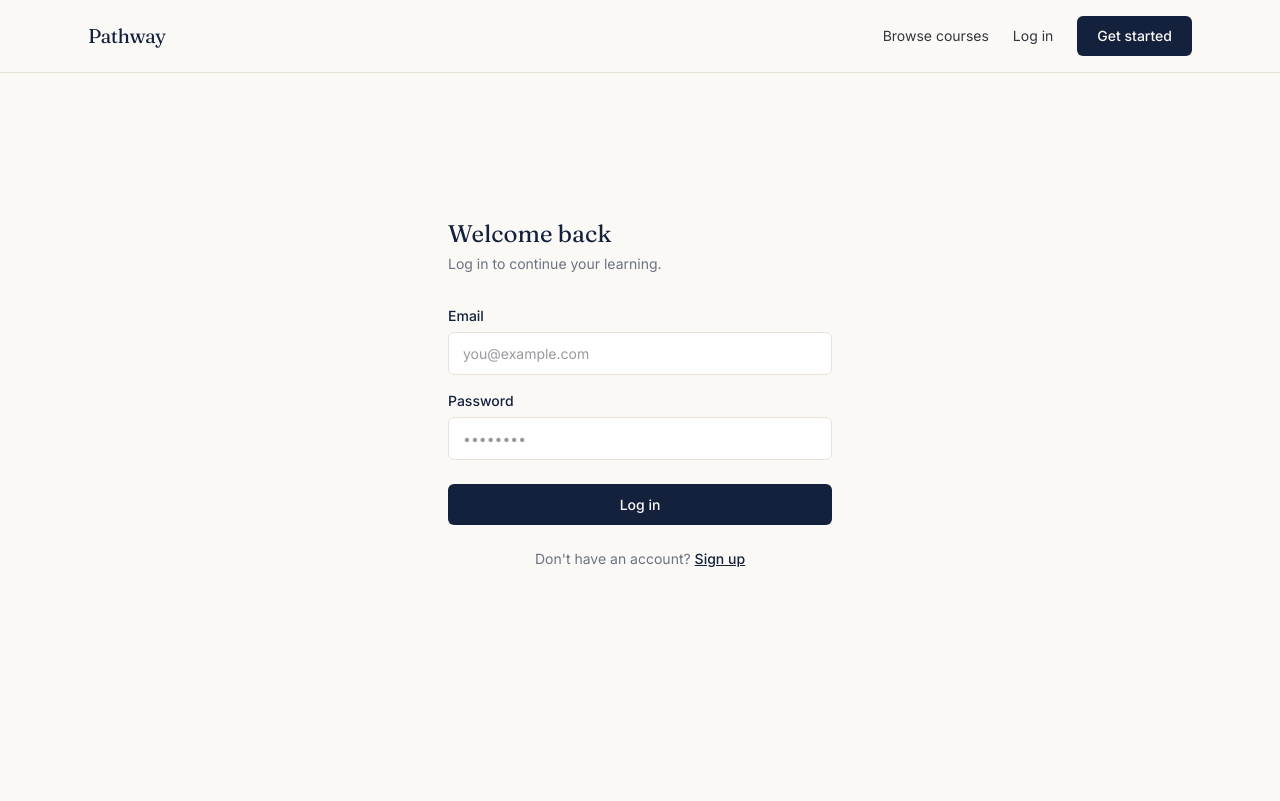
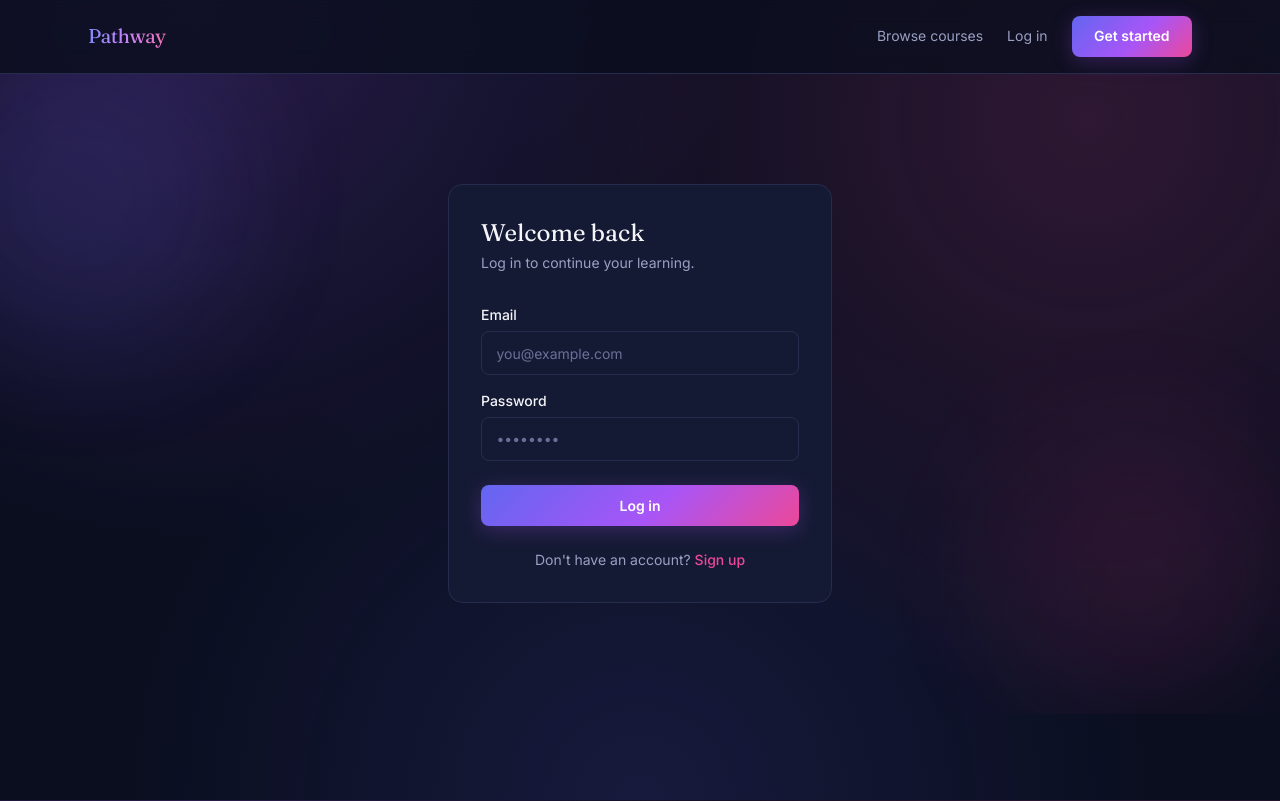
Before and after one commit to ayeshatahsin11/LMS_finalexamproject, a Next.js app in the folder frontend/: page /login in a window 1280 px wide. Built offline with nearby package versions, Linux system fonts and the light colour scheme; no server answers.

Commit message:
changing visuals

```diff
--- a/frontend/src/app/globals.css
+++ b/frontend/src/app/globals.css
@@ -1,109 +1,185 @@
 @import "tailwindcss";
 
 @theme {
-  --color-ink: #14213D;
-  --color-paper: #FBF9F6;
-  --color-amber: #F2A93B;
-  --color-amber-dark: #D18F1F;
-  --color-sage: #4C7A5C;
-  --color-sage-light: #EAF2EC;
-  --color-slate: #33363D;
-  --color-slate-light: #6B7280;
-  --color-line: #E7E1D8;
-  --color-coral: #D96C4F;
+  /* Dark navy base */
+  --color-bg: #0A0E1F;
+  --color-bg-soft: #10142A;
+  --color-surface: #151A34;
+  --color-surface-hover: #1B2140;
+  --color-border: #262C4D;
+
+  /* Brand gradient trio */
+  --color-indigo: #6366F1;
+  --color-purple: #A855F7;
+  --color-pink: #EC4899;
+
+  --color-text: #F5F5F9;
+  --color-text-muted: #9AA0C3;
+  --color-text-faint: #6B7098;
+
+  --color-success: #34D399;
+  --color-danger: #F87171;
 
   --font-serif: "Fraunces", ui-serif, Georgia, serif;
   --font-sans: "Inter", ui-sans-serif, system-ui, sans-serif;
 }
 
+html {
+  background-color: var(--color-bg);
+}
+
 body {
-  background-color: var(--color-paper);
-  color: var(--color-slate);
+  background-color: var(--color-bg);
+  color: var(--color-text);
   font-family: var(--font-sans);
+  min-height: 100vh;
+  background-image:
+    radial-gradient(circle at 15% 0%, rgba(168, 85, 247, 0.20), transparent 40%),
+    radial-gradient(circle at 85% 15%, rgba(236, 72, 153, 0.16), transparent 45%),
+    radial-gradient(circle at 50% 100%, rgba(99, 102, 241, 0.14), transparent 50%);
+  background-attachment: fixed;
 }
 
 h1, h2, h3, h4 {
   font-family: var(--font-serif);
-  color: var(--color-ink);
+  color: var(--color-text);
 }
 
+/* Gradient text for hero headings / accents */
+.gradient-text {
+  background-image: linear-gradient(90deg, #818CF8 0%, #C084FC 45%, #F472B6 100%);
+  background-clip: text;
+  -webkit-background-clip: text;
+  color: transparent;
+}
+
+/* Primary CTA - full gradient, white text, glow on hover */
 .btn-primary {
   display: inline-flex;
   align-items: center;
   justify-content: center;
-  border-radius: 0.375rem;
-  background-color: var(--color-ink);
-  color: var(--color-paper);
-  padding: 0.625rem 1.25rem;
+  border-radius: 0.5rem;
+  background-image: linear-gradient(135deg, #6366F1, #A855F7 55%, #EC4899);
+  color: #ffffff;
+  padding: 0.65rem 1.4rem;
   font-size: 0.875rem;
-  font-weight: 500;
-  transition: opacity 0.15s ease;
+  font-weight: 600;
+  box-shadow: 0 4px 20px rgba(168, 85, 247, 0.25);
+  transition: box-shadow 0.2s ease, transform 0.2s ease, opacity 0.2s ease;
 }
-.btn-primary:hover { opacity: 0.9; }
-.btn-primary:disabled { opacity: 0.5; cursor: not-allowed; }
+.btn-primary:hover {
+  box-shadow: 0 6px 28px rgba(236, 72, 153, 0.4);
+  transform: translateY(-1px);
+}
+.btn-primary:disabled { opacity: 0.5; cursor: not-allowed; transform: none; }
 
+/* Accent - solid pink, dark text for contrast */
 .btn-accent {
   display: inline-flex;
   align-items: center;
   justify-content: center;
-  border-radius: 0.375rem;
-  background-color: var(--color-amber);
-  color: var(--color-ink);
-  padding: 0.625rem 1.25rem;
+  border-radius: 0.5rem;
+  background-color: var(--color-pink);
+  color: #1a0a14;
+  padding: 0.65rem 1.4rem;
   font-size: 0.875rem;
   font-weight: 600;
-  transition: background-color 0.15s ease;
+  transition: filter 0.2s ease;
 }
-.btn-accent:hover { background-color: var(--color-amber-dark); }
+.btn-accent:hover { filter: brightness(1.1); }
 .btn-accent:disabled { opacity: 0.5; cursor: not-allowed; }
 
+/* Outline - subtle border, light text, fills on hover */
 .btn-outline {
   display: inline-flex;
   align-items: center;
   justify-content: center;
-  border-radius: 0.375rem;
-  border: 1px solid var(--color-line);
-  color: var(--color-ink);
-  padding: 0.5rem 1.1rem;
+  border-radius: 0.5rem;
+  border: 1px solid var(--color-border);
+  color: var(--color-text);
+  background-color: transparent;
+  padding: 0.55rem 1.2rem;
   font-size: 0.875rem;
   font-weight: 500;
-  transition: border-color 0.15s ease;
+  transition: border-color 0.2s ease, background-color 0.2s ease;
 }
-.btn-outline:hover { border-color: var(--color-ink); }
+.btn-outline:hover {
+  border-color: var(--color-purple);
+  background-color: rgba(168, 85, 247, 0.08);
+}
 
 .input-field {
   width: 100%;
-  border-radius: 0.375rem;
-  border: 1px solid var(--color-line);
-  background-color: white;
-  padding: 0.625rem 0.875rem;
+  border-radius: 0.5rem;
+  border: 1px solid var(--color-border);
+  background-color: var(--color-surface);
+  padding: 0.65rem 0.9rem;
   font-size: 0.875rem;
-  color: var(--color-slate);
+  color: var(--color-text);
   outline: none;
-  transition: border-color 0.15s ease, box-shadow 0.15s ease;
+  transition: border-color 0.2s ease, box-shadow 0.2s ease;
 }
+.input-field::placeholder { color: var(--color-text-faint); }
 .input-field:focus {
-  border-color: var(--color-ink);
-  box-shadow: 0 0 0 3px rgba(20, 33, 61, 0.1);
+  border-color: var(--color-purple);
+  box-shadow: 0 0 0 3px rgba(168, 85, 247, 0.18);
+}
+
+/* Browsers force a white/yellow background on autofilled inputs by
+   default (email/password managers). This trick uses a giant inset
+   box-shadow to paint over it with our dark surface color instead,
+   and forces the text color so it stays readable. Covers Chrome,
+   Edge, Safari, Brave (all Chromium/WebKit based). */
+.input-field:-webkit-autofill,
+.input-field:-webkit-autofill:hover,
+.input-field:-webkit-autofill:focus,
+.input-field:-webkit-autofill:active {
+  -webkit-box-shadow: 0 0 0 1000px var(--color-surface) inset !important;
+  box-shadow: 0 0 0 1000px var(--color-surface) inset !important;
+  -webkit-text-fill-color: var(--color-text) !important;
+  caret-color: var(--color-text);
+  /* delays the browser's own transition so it never flashes white first */
+  transition: background-color 9999s ease-in-out 0s;
 }
 
 .card {
-  border-radius: 0.75rem;
-  border: 1px solid var(--color-line);
-  background-color: white;
+  border-radius: 0.9rem;
+  border: 1px solid var(--color-border);
+  background-color: var(--color-surface);
+}
+
+.card-hover {
+  transition: border-color 0.2s ease, transform 0.2s ease, box-shadow 0.2s ease;
+}
+.card-hover:hover {
+  border-color: rgba(168, 85, 247, 0.5);
+  transform: translateY(-3px);
+  box-shadow: 0 10px 30px rgba(99, 102, 241, 0.15);
+}
+
+/* Thin gradient border wrapper, e.g. for featured cards */
+.gradient-border {
+  position: relative;
+  border-radius: 0.9rem;
+  padding: 1px;
+  background-image: linear-gradient(135deg, #6366F1, #A855F7, #EC4899);
+}
+.gradient-border > * {
+  border-radius: calc(0.9rem - 1px);
+  background-color: var(--color-surface);
 }
 
 @keyframes fadeInUp {
-  from { opacity: 0; transform: translateY(8px); }
+  from { opacity: 0; transform: translateY(10px); }
   to { opacity: 1; transform: translateY(0); }
 }
-.animate-fade-in-up {
-  animation: fadeInUp 0.4s ease both;
+.animate-fade-in-up { animation: fadeInUp 0.5s ease both; }
+
+@keyframes spin { to { transform: rotate(360deg); } }
+.animate-spin-slow { animation: spin 0.8s linear infinite; }
+
+@keyframes glowPulse {
+  0%, 100% { opacity: 0.6; }
+  50% { opacity: 1; }
 }
-
-@keyframes spin {
-  to { transform: rotate(360deg); }
-}
-.animate-spin-slow {
-  animation: spin 0.8s linear infinite;
-}
+.animate-glow { animation: glowPulse 3s ease-in-out infinite; }
--- a/frontend/src/app/login/page.jsx
+++ b/frontend/src/app/login/page.jsx
@@ -36,19 +36,25 @@ export default function LoginPage() {
   };
 
   return (
-    <div className="min-h-[80vh] flex items-center justify-center px-6 py-16">
-      <div className="w-full max-w-sm animate-fade-in-up">
+    <div className="min-h-[80vh] flex items-center justify-center px-6 py-16 relative overflow-hidden">
+      <div className="absolute w-80 h-80 rounded-full bg-indigo/20 blur-3xl -top-10 -left-20 animate-glow" />
+      <div className="absolute w-72 h-72 rounded-full bg-pink/15 blur-3xl bottom-0 right-0 animate-glow" />
+
+      <div className="w-full max-w-sm relative z-10 animate-fade-in-up">
+        <div className="card p-8">
           <h1 className="text-2xl mb-1">Welcome back</h1>
-        <p className="text-sm text-slate-light mb-8">Log in to continue your learning.</p>
+          <p className="text-sm text-text-muted mb-8">Log in to continue your learning.</p>
 
           <form onSubmit={handleSubmit} className="flex flex-col gap-4">
             <ErrorMessage message={error} />
             <div>
-            <label className="block text-sm font-medium text-ink mb-1.5">Email</label>
+              <label className="block text-sm font-medium text-text mb-1.5">Email</label>
               <input
                 type="email"
                 name="email"
                 required
+                spellCheck={false}
+                autoComplete="email"
                 className="input-field"
                 value={form.email}
                 onChange={handleChange}
@@ -56,29 +62,31 @@ export default function LoginPage() {
               />
             </div>
             <div>
-            <label className="block text-sm font-medium text-ink mb-1.5">Password</label>
+              <label className="block text-sm font-medium text-text mb-1.5">Password</label>
               <input
                 type="password"
                 name="password"
                 required
+                autoComplete="current-password"
                 className="input-field"
                 value={form.password}
                 onChange={handleChange}
                 placeholder="••••••••"
               />
             </div>
-          <button type="submit" disabled={submitting} className="btn-primary mt-2">
+            <button type="submit" disabled={submitting} className="btn-primary mt-2 w-full">
               {submitting ? "Logging in..." : "Log in"}
             </button>
           </form>
 
-        <p className="text-sm text-slate-light mt-6 text-center">
+          <p className="text-sm text-text-muted mt-6 text-center">
             Don&apos;t have an account?{" "}
-          <Link href="/register" className="text-ink font-medium underline">
+            <Link href="/register" className="text-pink font-medium hover:underline">
               Sign up
             </Link>
           </p>
         </div>
       </div>
+    </div>
   );
 }
--- a/frontend/src/app/register/page.jsx
+++ b/frontend/src/app/register/page.jsx
@@ -30,20 +30,26 @@ export default function RegisterPage() {
   };
 
   return (
-    <div className="min-h-[80vh] flex items-center justify-center px-6 py-16">
-      <div className="w-full max-w-sm animate-fade-in-up">
+    <div className="min-h-[80vh] flex items-center justify-center px-6 py-16 relative overflow-hidden">
+      <div className="absolute w-80 h-80 rounded-full bg-purple/20 blur-3xl -top-10 -right-20 animate-glow" />
+      <div className="absolute w-72 h-72 rounded-full bg-indigo/15 blur-3xl bottom-0 left-0 animate-glow" />
+
+      <div className="w-full max-w-sm relative z-10 animate-fade-in-up">
+        <div className="card p-8">
           <h1 className="text-2xl mb-1">Create your account</h1>
-        <p className="text-sm text-slate-light mb-8">Start learning or start teaching.</p>
+          <p className="text-sm text-text-muted mb-8">Start learning or start teaching.</p>
 
           <form onSubmit={handleSubmit} className="flex flex-col gap-4">
             <ErrorMessage message={error} />
 
             <div>
-            <label className="block text-sm font-medium text-ink mb-1.5">Full name</label>
+              <label className="block text-sm font-medium text-text mb-1.5">Full name</label>
               <input
                 type="text"
                 name="name"
                 required
+                spellCheck={false}
+                autoComplete="name"
                 className="input-field"
                 value={form.name}
                 onChange={handleChange}
@@ -52,11 +58,13 @@ export default function RegisterPage() {
             </div>
 
             <div>
-            <label className="block text-sm font-medium text-ink mb-1.5">Email</label>
+              <label className="block text-sm font-medium text-text mb-1.5">Email</label>
               <input
                 type="email"
                 name="email"
                 required
+                spellCheck={false}
+                autoComplete="email"
                 className="input-field"
                 value={form.email}
                 onChange={handleChange}
@@ -65,12 +73,13 @@ export default function RegisterPage() {
             </div>
 
             <div>
-            <label className="block text-sm font-medium text-ink mb-1.5">Password</label>
+              <label className="block text-sm font-medium text-text mb-1.5">Password</label>
               <input
                 type="password"
                 name="password"
                 required
                 minLength={6}
+                autoComplete="new-password"
                 className="input-field"
                 value={form.password}
                 onChange={handleChange}
@@ -79,7 +88,7 @@ export default function RegisterPage() {
             </div>
 
             <div>
-            <label className="block text-sm font-medium text-ink mb-2">I am joining as a...</label>
+              <label className="block text-sm font-medium text-text mb-2">I am joining as a...</label>
               <div className="grid grid-cols-2 gap-3">
                 {["student", "instructor"].map((r) => (
                   <button
@@ -88,9 +97,14 @@ export default function RegisterPage() {
                     onClick={() => setForm({ ...form, role: r })}
                     className={`rounded-md border px-4 py-2.5 text-sm font-medium capitalize transition ${
                       form.role === r
-                      ? "border-ink bg-ink text-paper"
-                      : "border-line text-slate hover:border-ink/40"
+                        ? "border-transparent text-white"
+                        : "border-border text-text-muted hover:border-purple/50"
                     }`}
+                    style={
+                      form.role === r
+                        ? { backgroundImage: "linear-gradient(135deg, #6366F1, #A855F7, #EC4899)" }
+                        : {}
+                    }
                   >
                     {r}
                   </button>
@@ -98,18 +112,19 @@ export default function RegisterPage() {
               </div>
             </div>
 
-          <button type="submit" disabled={submitting} className="btn-primary mt-2">
+            <button type="submit" disabled={submitting} className="btn-primary mt-2 w-full">
               {submitting ? "Creating account..." : "Create account"}
             </button>
           </form>
 
-        <p className="text-sm text-slate-light mt-6 text-center">
+          <p className="text-sm text-text-muted mt-6 text-center">
             Already have an account?{" "}
-          <Link href="/login" className="text-ink font-medium underline">
+            <Link href="/login" className="text-pink font-medium hover:underline">
               Log in
             </Link>
           </p>
         </div>
       </div>
+    </div>
   );
 }
--- a/frontend/src/components/ErrorMessage.jsx
+++ b/frontend/src/components/ErrorMessage.jsx
@@ -1,7 +1,7 @@
 export default function ErrorMessage({ message }) {
   if (!message) return null;
   return (
-    <div className="rounded-md border border-red-200 bg-red-50 px-4 py-3 text-sm text-red-700 animate-fade-in-up">
+    <div className="rounded-md border border-danger/30 bg-danger/10 px-4 py-3 text-sm text-danger animate-fade-in-up">
       {message}
     </div>
   );
--- a/frontend/src/components/Navbar.jsx
+++ b/frontend/src/components/Navbar.jsx
@@ -17,26 +17,26 @@ export default function Navbar() {
     user?.role === "admin" ? "/admin" : user?.role === "instructor" ? "/instructor" : "/dashboard";
 
   return (
-    <header className="border-b border-line bg-paper/95 backdrop-blur sticky top-0 z-40">
+    <header className="sticky top-0 z-40 border-b border-border bg-bg/80 backdrop-blur-md">
       <nav className="max-w-6xl mx-auto flex items-center justify-between px-6 py-4">
-        <Link href="/" className="font-serif text-xl text-ink tracking-tight">
+        <Link href="/" className="font-serif text-xl gradient-text tracking-tight">
           Pathway
         </Link>
 
         <div className="flex items-center gap-6 text-sm">
-          <Link href="/courses" className="text-slate hover:text-ink transition">
+          <Link href="/courses" className="text-text-muted hover:text-text transition">
             Browse courses
           </Link>
 
           {loading ? null : user ? (
             <>
-              <Link href={dashboardPath} className="text-slate hover:text-ink transition">
+              <Link href={dashboardPath} className="text-text-muted hover:text-text transition">
                 Dashboard
               </Link>
-              <Link href="/profile" className="text-slate hover:text-ink transition">
+              <Link href="/profile" className="text-text-muted hover:text-text transition">
                 Profile
               </Link>
-              <span className="hidden sm:inline text-slate-light">
+              <span className="hidden sm:inline text-text-faint">
                 Hi, {user.name?.split(" ")[0]}
               </span>
               <button onClick={handleLogout} className="btn-outline">
@@ -45,7 +45,7 @@ export default function Navbar() {
             </>
           ) : (
             <>
-              <Link href="/login" className="text-slate hover:text-ink transition">
+              <Link href="/login" className="text-text-muted hover:text-text transition">
                 Log in
               </Link>
               <Link href="/register" className="btn-primary">
--- a/frontend/src/components/SuccessMessage.jsx
+++ b/frontend/src/components/SuccessMessage.jsx
@@ -1,7 +1,7 @@
 export default function SuccessMessage({ message }) {
   if (!message) return null;
   return (
-    <div className="rounded-md border border-sage/30 bg-sage-light px-4 py-3 text-sm text-sage animate-fade-in-up">
+    <div className="rounded-md border border-success/30 bg-success/10 px-4 py-3 text-sm text-success animate-fade-in-up">
       {message}
     </div>
   );
```
Also changed, not shown: frontend/src/app/page.jsx (+17 -13 lines), frontend/src/components/CourseCard.jsx (+16 -12 lines), frontend/src/components/LoadingSpinner.jsx (+8 -2 lines), frontend/src/components/ProgressBar.jsx (+7 -4 lines), frontend/jsconfig.json (line endings or trailing spaces), 2 other files (tests, documents, lock files or other folders). Lines whose indentation alone changed are shown as unchanged.
